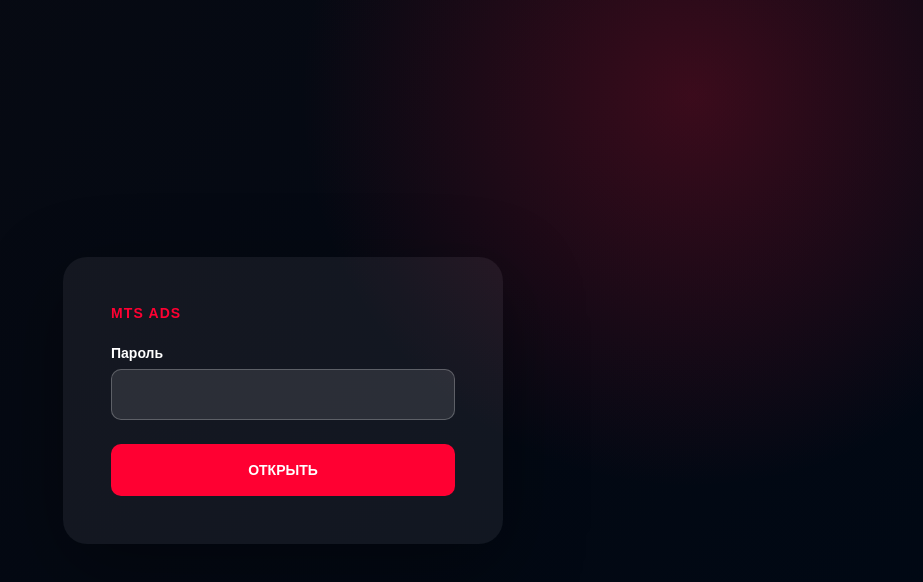
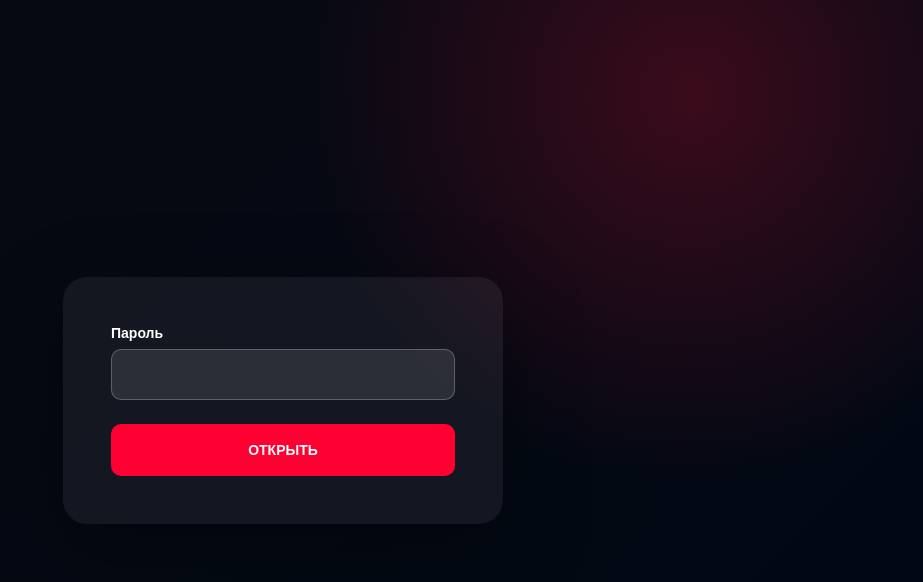
Before and after one commit to mmetrin/mads, a React (Vite) app: page / in a window 1280 px wide. Shown: the top 582 px of the page, without its empty margins (357-1280 px from the left). Built offline with nearby package versions, Linux system fonts and the light colour scheme.

Commit message:
Remove password gate label

```diff
--- a/src/app/PasswordGate.css
+++ b/src/app/PasswordGate.css
@@ -17,14 +17,6 @@
   max-width: 440px;
   padding: 48px;
   width: 100%;
-}
-
-.password-gate__eyebrow {
-  color: #ff0032;
-  font-size: 14px;
-  font-weight: 700;
-  letter-spacing: 0.08em;
-  margin: 0 0 24px;
 }
 
 .password-gate__label {
--- a/src/app/PasswordGate.jsx
+++ b/src/app/PasswordGate.jsx
@@ -37,8 +37,6 @@
   return (
     <main className="password-gate">
       <form className="password-gate__form" onSubmit={handleSubmit}>
-        <p className="password-gate__eyebrow">MTS ADS</p>
-
         <label className="password-gate__label" htmlFor="access-password">
           Пароль
         </label>
```
